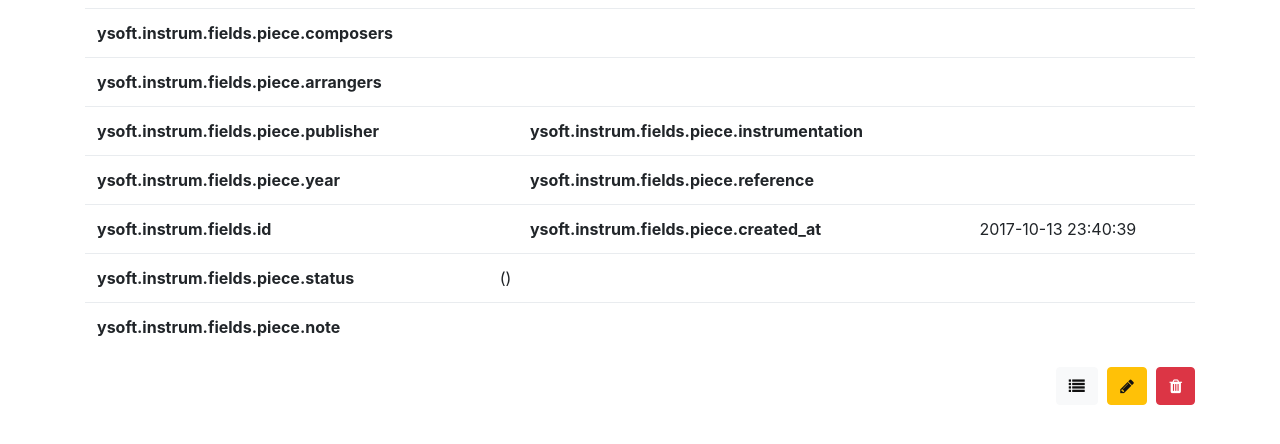
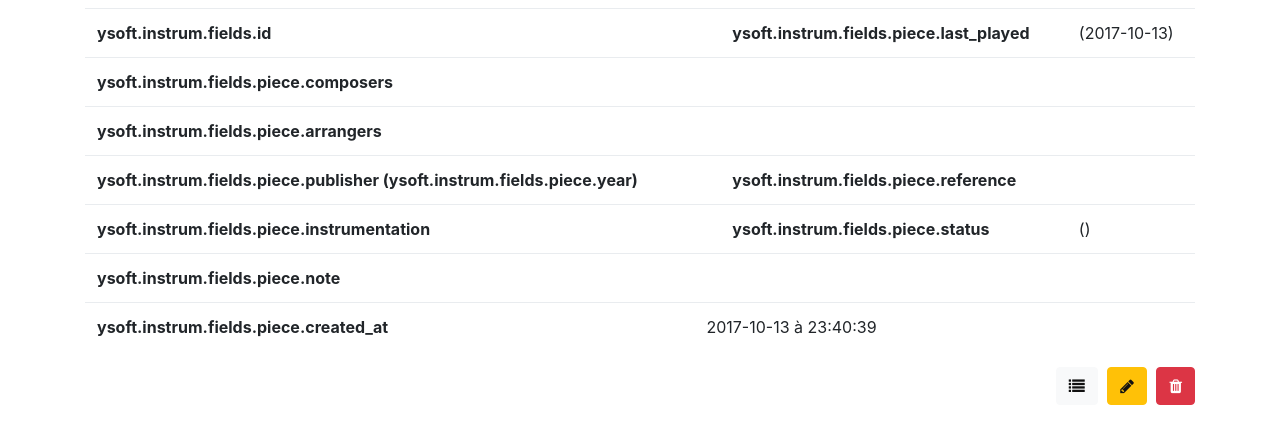
Before and after one commit to Ymox/instrum-partitions, a Symfony app: template app/Resources/views/piece/show.html.twig in a window 1280 px wide. Shown: the part 56-500 px from the top of the page. Run offline with Twig, Linux system fonts and the light colour scheme; the template is opened without the code that fills it, so the values that code supplies are empty; some libraries are stand-ins or nearby versions.

Commit message:
Affichage de la date de dernière interprétation des pièces

```diff
--- a/app/Resources/views/concert/show.html.twig
+++ b/app/Resources/views/concert/show.html.twig
@@ -12,11 +12,17 @@
             <tr>
                 <th colspan="2">{{ 'ysoft.instrum.fields.concert.pieces'|trans }}</th>
             </tr>
+            {%- if concert.date > date('now - 5 days') %}
             {% for piece in concert.pieces -%}
             <tr>
                 <td colspan="2"><a href="{{ path('piece_show', {'id': piece.id}) }}">{{ piece.name }}</a></td>
             </tr>
             {% endfor -%}
+            {% else -%}
+            <tr>
+            	<td colspan="2" class="table-info text-info">{{ 'ysoft.instrum.concert.show.too_early'|trans }}</td>
+        	</tr>
+            {% endif -%}
         </tbody>
     </table>
 
--- a/app/Resources/views/piece/show.html.twig
+++ b/app/Resources/views/piece/show.html.twig
@@ -9,6 +9,17 @@
 	<table class="table">
 		<tbody>
 			<tr>
+				<th>{{ 'ysoft.instrum.fields.id'|trans }}</th>
+				<td>{{ piece.id }}</td>
+				<th>{{ 'ysoft.instrum.fields.piece.last_played'|trans }}</th>
+				<td>{% if not piece.concerts.isEmpty -%}
+					<a href="{{ path('concert_show', {'id': piece.concerts.first.id}) }}">{{ piece.concerts.first.name }}</a> ({{ piece.concerts.first.date|date('Y-m-d') }})
+					{%- else -%}
+				    <i>{{ 'ysoft.instrum.piece.show.last_played.unknown'|trans }}</i>
+					{%- endif -%}
+				</td>
+			</tr>
+			<tr>
 				<th>{{ 'ysoft.instrum.fields.piece.composers'|trans }}</th>
 				<td colspan="3">{{ piece.composers|join(', ') }}</td>
 			</tr>
@@ -17,30 +28,20 @@
 				<td colspan="3">{{ piece.arrangers|join(', ') }}</td>
 			</tr>
 			<tr>
-				<th>{{ 'ysoft.instrum.fields.piece.publisher'|trans }}</th>
-				<td>{{ piece.publisher }}</td>
-				<th>{{ 'ysoft.instrum.fields.piece.instrumentation'|trans }}</th>
-				<td>
-				    {%- if piece.instrumentation -%}
-				    {{ piece.instrumentation.name }} ({{ piece.instrumentation.note }})
-				    {%- endif -%}
-			    </td>
-			</tr>
-			<tr>
-				<th>{{ 'ysoft.instrum.fields.piece.year'|trans }}</th>
-				<td>{{ piece.year }}</td>
+				<th>{{ 'ysoft.instrum.fields.piece.publisher'|trans }} ({{ 'ysoft.instrum.fields.piece.year'|trans }})</th>
+				<td>{{ piece.publisher }}{% if piece.year %} ({{ piece.year }}){% endif %}</td>
 				<th>{{ 'ysoft.instrum.fields.piece.reference'|trans }}</th>
 				<td>{{ piece.reference }}</td>
 			</tr>
 			</tr>
-				<th>{{ 'ysoft.instrum.fields.id'|trans }}</th>
-				<td>{{ piece.id }}</td>
-				<th>{{ 'ysoft.instrum.fields.piece.created_at'|trans }}</th>
-				<td>{{ piece.createdAt|date('Y-m-d H:i:s') }}</td>
-			</tr>
-			<tr>
+				<th>{{ 'ysoft.instrum.fields.piece.instrumentation'|trans }}</th>
+				<td{%- if piece.instrumentation %} title="{{ piece.instrumentation.note }}">
+				    {{ piece.instrumentation.name }}
+				    {%- else -%}>
+				    {%- endif -%}
+			    </td>
 				<th>{{ 'ysoft.instrum.fields.piece.status'|trans }}</th>
-				<td colspan="3">{{ piece.status }}
+				<td>{{ piece.status }}
 					{%- if not piece.missings.empty %}
 					({% for missing in piece.missings -%}
 					<span class="text-danger">{{ missing.voice }}</span>{% if not loop.last %}, {% endif -%}
@@ -51,6 +52,10 @@
 			<tr>
 				<th>{{ 'ysoft.instrum.fields.piece.note'|trans }}</th>
 				<td colspan="3">{{ piece.note|nl2br }}</td>
+			</tr>
+			<tr>
+				<th>{{ 'ysoft.instrum.fields.piece.created_at'|trans }}</th>
+				<td colspan="3">{{ piece.createdAt|date('Y-m-d à H:i:s') }}</td>
 			</tr>
 		</tbody>
 	</table>
--- a/src/YSoft/InstrumBundle/Repository/PieceRepository.php
+++ b/src/YSoft/InstrumBundle/Repository/PieceRepository.php
@@ -25,7 +25,8 @@
         $qb = $this->createQueryBuilder('p');
         $qb ->leftJoin('p.composers', 'c')->addSelect('c')
             ->leftJoin('p.arrangers', 'a')->addSelect('a')
-            ->leftJoin('p.publisher', 'pu')->addSelect('pu');
+            ->leftJoin('p.publisher', 'pu')->addSelect('pu')
+            ->leftJoin('p.concerts', 's')->addSelect('s')->setMaxResults(1);
 
         foreach ($criteria as $field => $value) {
             if (empty($value)) {
--- a/src/YSoft/InstrumBundle/Resources/config/doctrine/Piece.orm.yml
+++ b/src/YSoft/InstrumBundle/Resources/config/doctrine/Piece.orm.yml
@@ -95,5 +95,6 @@
     concerts:
       targetEntity: YSoft\InstrumBundle\Entity\Concert
       mappedBy: pieces
+      orderBy: { "date": 'DESC' }
 
   lifecycleCallbacks: {  }
```
Also changed, not shown: app/Resources/views/piece/index.html.twig (+12 -6 lines), src/YSoft/InstrumBundle/Resources/translations/messages.fr.yml (+8 -0 lines).
